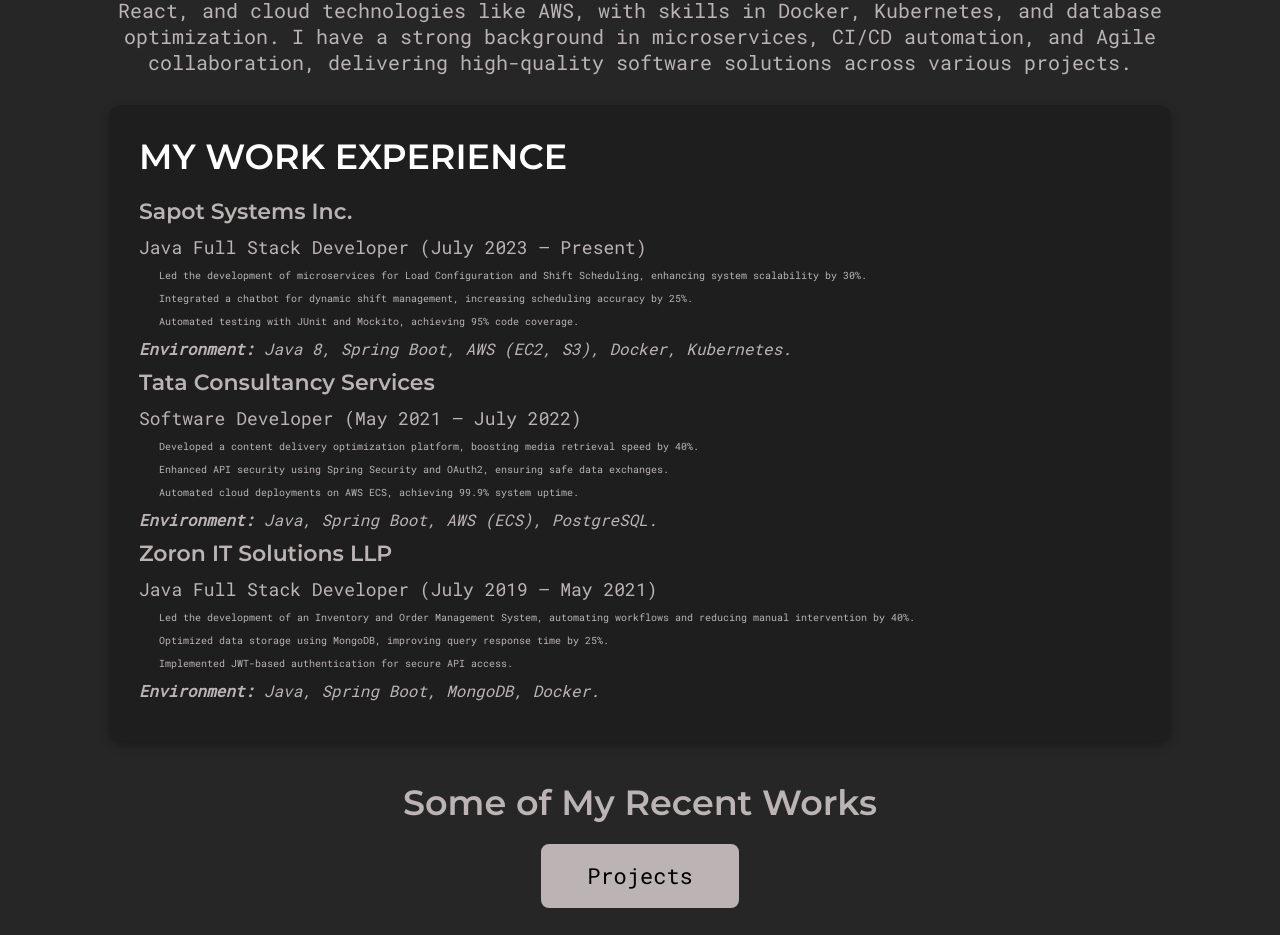
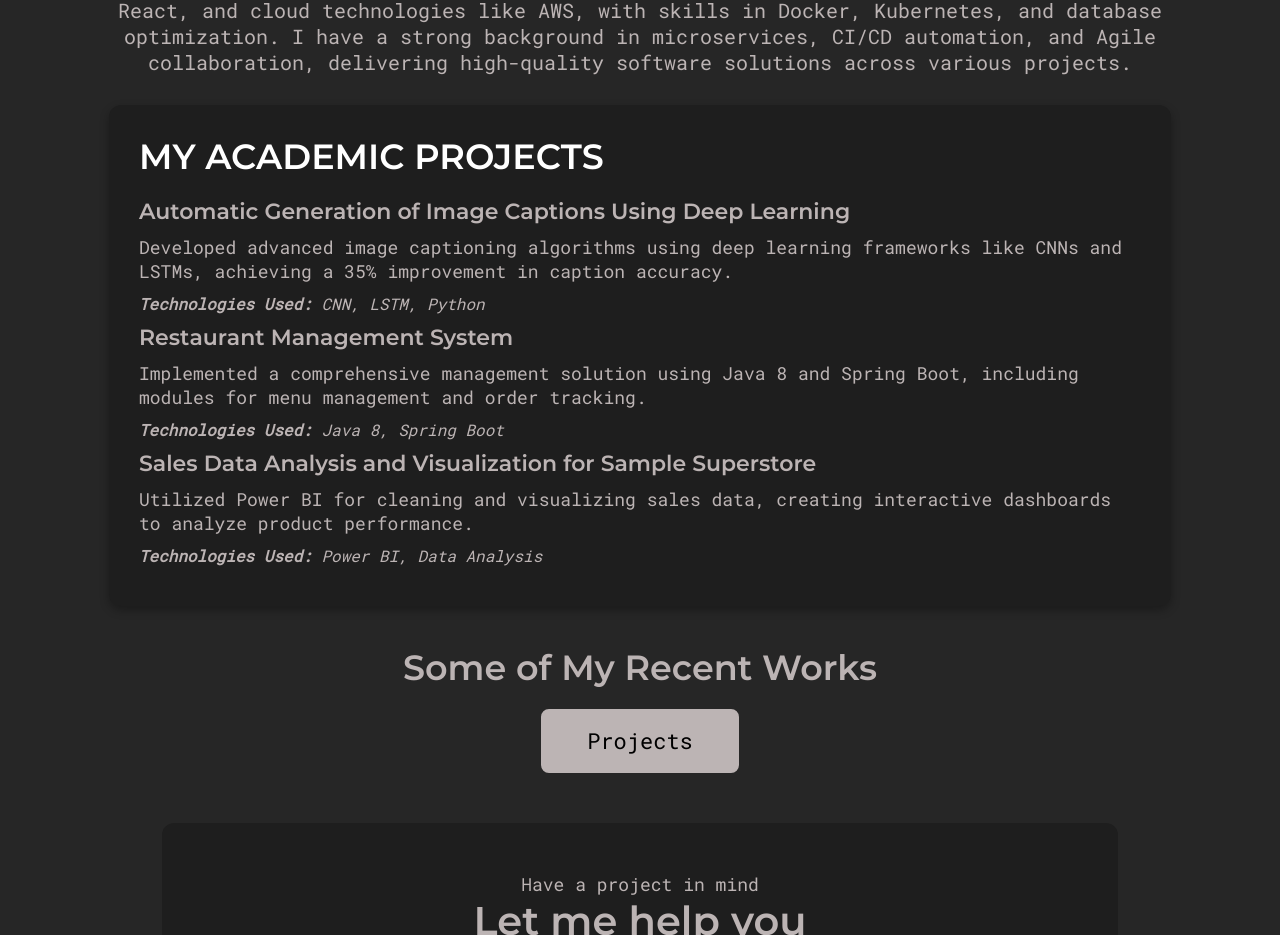
Before and after one commit to durgasaitejathota/durga-portfolio, a React (Create React App) app: page / in a window 1280 px wide. Shown: the part 1140-2075 px from the top of the page. Built offline with nearby package versions, Linux system fonts and the light colour scheme.

Commit message:
Update ExperienceSection.js

```diff
--- a/src/components/ExperienceSection.js
+++ b/src/components/ExperienceSection.js
@@ -2,82 +2,57 @@ import React from 'react';
 import styled from 'styled-components';
 
 const ExperienceStyle = styled.div`
-  background-color: var(--deep-dark); /* Adds a background color */
-  padding: 3rem; /* Adds padding for spacing */
-  border-radius: 12px; /* Rounded corners */
-  box-shadow: 0px 4px 10px rgba(0, 0, 0, 0.3); /* Subtle shadow for a 3D effect */
-  text-align: left; /* Align text to the left for a different look */
-  margin: 3rem 0; /* Margin for spacing from other sections */
+  background-color: var(--deep-dark);
+  padding: 3rem;
+  border-radius: 12px;
+  box-shadow: 0px 4px 10px rgba(0, 0, 0, 0.3);
+  text-align: left;
+  margin: 3rem 0;
 
   h2 {
-    font-size: 3.5rem; /* Increase font size for the heading */
-    margin-bottom: 2rem; /* Margin below the heading */
-    color: var(--white); /* Make heading color different */
-    text-transform: uppercase; /* Optional: make the text uppercase */
+    font-size: 3.5rem;
+    margin-bottom: 2rem;
+    color: var(--white);
+    text-transform: uppercase;
   }
 
   h3 {
-    font-size: 2.2rem; /* Font size for experience titles */
+    font-size: 2.2rem;
     margin-bottom: 1rem;
-    color: var(--gray-1); /* Lighter color for titles */
+    color: var(--gray-1);
   }
 
   p {
-    font-size: 1.8rem; /* Font size for experience descriptions */
+    font-size: 1.8rem;
     margin-bottom: 1rem;
-    color: var(--light-gray); /* Lighter color for descriptions */
+    color: var(--light-gray);
   }
 
   .environment {
-    font-size: 1.6rem; /* Font size for environment details */
-    font-style: italic; /* Italics to differentiate environment text */
+    font-size: 1.6rem;
+    font-style: italic;
     color: var(--light-gray);
-  }
-
-  ul {
-    list-style-type: disc; /* Use bullet points for list items */
-    margin-left: 2rem; /* Indent the list */
-  }
-
-  li {
-    margin-bottom: 1rem; /* Spacing between list items */
-    color: var(--light-gray); /* Lighter color for list items */
   }
 `;
 
 export default function ExperienceSection() {
   return (
     <ExperienceStyle>
-      <h2>My Work Experience</h2>
+      <h2>My Academic Projects</h2>
       <div>
-        <h3>Sapot Systems Inc.</h3>
-        <p>Java Full Stack Developer (July 2023 – Present)</p>
-        <ul>
-          <li>Led the development of microservices for Load Configuration and Shift Scheduling, enhancing system scalability by 30%.</li>
-          <li>Integrated a chatbot for dynamic shift management, increasing scheduling accuracy by 25%.</li>
-          <li>Automated testing with JUnit and Mockito, achieving 95% code coverage.</li>
-        </ul>
-        <p className="environment"><strong>Environment:</strong> Java 8, Spring Boot, AWS (EC2, S3), Docker, Kubernetes.</p>
+        <h3>Automatic Generation of Image Captions Using Deep Learning</h3>
+        <p>Developed advanced image captioning algorithms using deep learning frameworks like CNNs and LSTMs, achieving a 35% improvement in caption accuracy.</p>
+        <p className="environment"><strong>Technologies Used:</strong> CNN, LSTM, Python</p>
       </div>
       <div>
-        <h3>Tata Consultancy Services</h3>
-        <p>Software Developer (May 2021 – July 2022)</p>
-        <ul>
-          <li>Developed a content delivery optimization platform, boosting media retrieval speed by 40%.</li>
-          <li>Enhanced API security using Spring Security and OAuth2, ensuring safe data exchanges.</li>
-          <li>Automated cloud deployments on AWS ECS, achieving 99.9% system uptime.</li>
-        </ul>
-        <p className="environment"><strong>Environment:</strong> Java, Spring Boot, AWS (ECS), PostgreSQL.</p>
+        <h3>Restaurant Management System</h3>
+        <p>Implemented a comprehensive management solution using Java 8 and Spring Boot, including modules for menu management and order tracking.</p>
+        <p className="environment"><strong>Technologies Used:</strong> Java 8, Spring Boot</p>
       </div>
       <div>
-        <h3>Zoron IT Solutions LLP</h3>
-        <p>Java Full Stack Developer (July 2019 – May 2021)</p>
-        <ul>
-          <li>Led the development of an Inventory and Order Management System, automating workflows and reducing manual intervention by 40%.</li>
-          <li>Optimized data storage using MongoDB, improving query response time by 25%.</li>
-          <li>Implemented JWT-based authentication for secure API access.</li>
-        </ul>
-        <p className="environment"><strong>Environment:</strong> Java, Spring Boot, MongoDB, Docker.</p>
+        <h3>Sales Data Analysis and Visualization for Sample Superstore</h3>
+        <p>Utilized Power BI for cleaning and visualizing sales data, creating interactive dashboards to analyze product performance.</p>
+        <p className="environment"><strong>Technologies Used:</strong> Power BI, Data Analysis</p>
       </div>
     </ExperienceStyle>
   );
```
